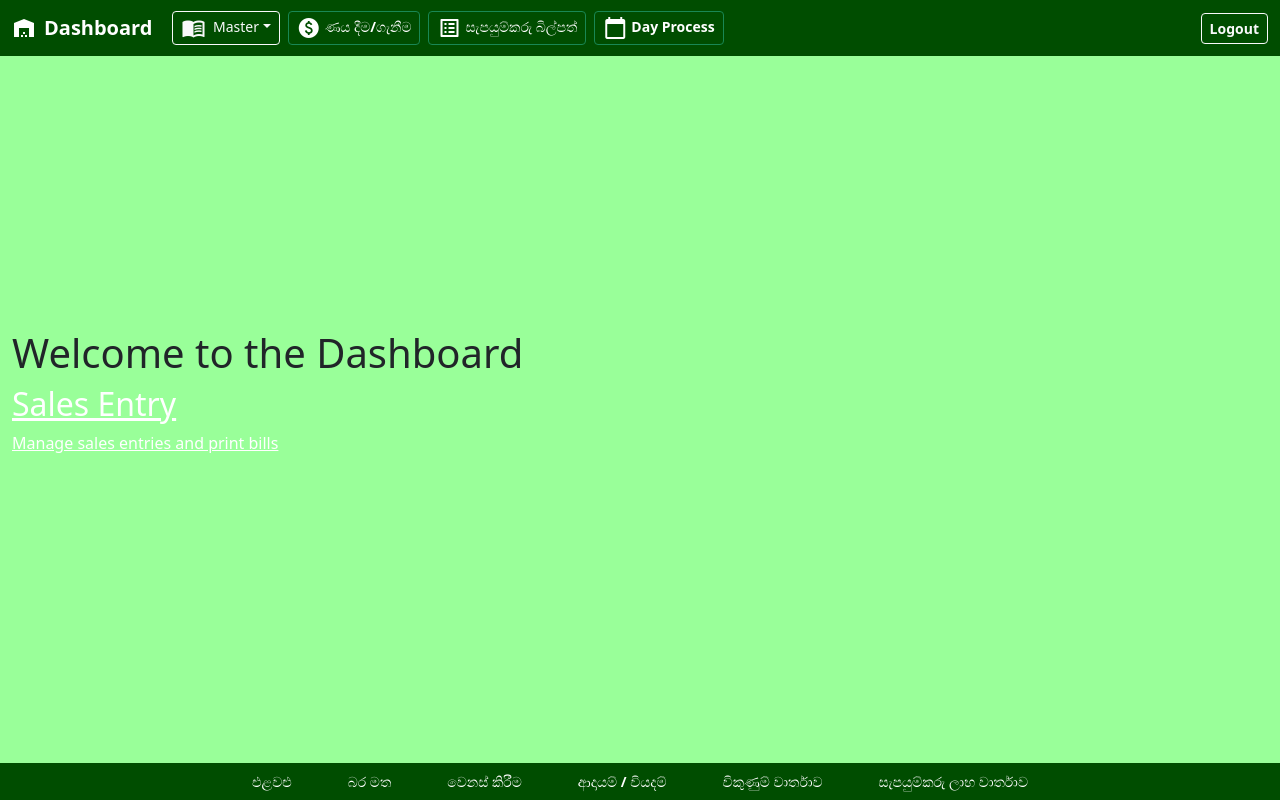
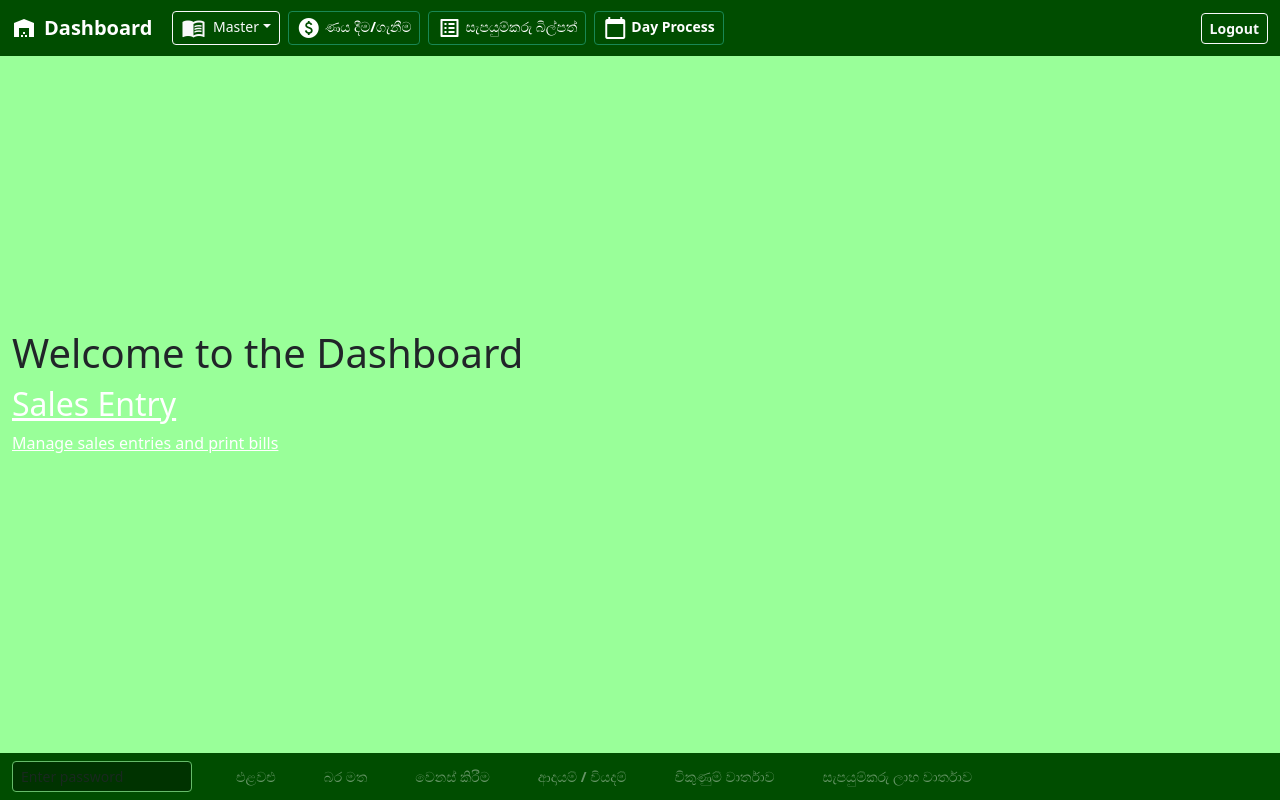
Before and after one commit to nethmavilhandesilva/pos_react_final_frontend, a React (Vite) app: page / in a window 1280 px wide. Built offline with nearby package versions, Linux system fonts and the light colour scheme; no server answers; sample sign-in values are in the browser's storage.

Commit message:
add all canes

```diff
--- a/src/components/Layout/Layout.jsx
+++ b/src/components/Layout/Layout.jsx
@@ -30,6 +30,11 @@ const Layout = ({ children, currentView, billSize, handleBillSizeChange }) => {
     const [user, setUser] = useState(null);
     const [settingValue, setSettingValue] = useState(''); // 🚀 NEW: State for the 'value' column
 
+    // === Bottom Password States ===
+    const [bottomPassword, setBottomPassword] = useState('');
+    const [isBottomUnlocked, setIsBottomUnlocked] = useState(false);
+    const HARD_CODED_PASSWORD = 'nethma123';
+
     useEffect(() => {
         // 1. Handle User Session
         const storedUser = localStorage.getItem('user');
@@ -42,12 +47,8 @@ const Layout = ({ children, currentView, billSize, handleBillSizeChange }) => {
         // 🚀 2. Fetch Setting Value from Backend using your api.js
         const fetchSettings = async () => {
             try {
-                // Adjust this URL to your actual Laravel route (e.g., /settings)
                 const response = await api.get('/settings');
-                // Assuming backend returns an object or array, get the 'value' field
                 if (response.data) {
-                    // If it's a single object: response.data.value
-                    // If it's an array: response.data[0].value
                     setSettingValue(response.data.value || response.data[0]?.value || '');
                 }
             } catch (error) {
@@ -60,7 +61,7 @@ const Layout = ({ children, currentView, billSize, handleBillSizeChange }) => {
 
     const handleLogout = () => {
         localStorage.removeItem('user');
-        localStorage.removeItem('token'); // Also clear token on logout
+        localStorage.removeItem('token');
         window.location.href = 'sms/login';
     };
 
@@ -95,12 +96,22 @@ const Layout = ({ children, currentView, billSize, handleBillSizeChange }) => {
         color: "#fff",
         fontWeight: "700",
         fontSize: "14px",
-        margin: "0 28px", // ⬅ increase gap here
+        margin: "0 28px",
         padding: "0",
         cursor: "pointer",
         whiteSpace: "nowrap"
     };
 
+    // === Password input handler for bottom buttons ===
+    const handleBottomPasswordChange = (e) => {
+        const value = e.target.value;
+        setBottomPassword(value);
+        if (value === HARD_CODED_PASSWORD) {
+            setIsBottomUnlocked(true);
+        } else {
+            setIsBottomUnlocked(false);
+        }
+    };
 
     return (
         <div>
@@ -143,21 +154,16 @@ const Layout = ({ children, currentView, billSize, handleBillSizeChange }) => {
                                 ණය දීම/ගැනීම
                             </Link>
 
-
                             <Link
                                 to="/supplierreport"
                                 className="btn btn-outline-success btn-sm mx-1"
                                 style={{ fontWeight: 'bold', color: '#fff' }}
                             >
-                                <i
-                                    className="material-icons align-middle me-1"
-                                    style={{ color: '#fff' }}
-                                >
+                                <i className="material-icons align-middle me-1" style={{ color: '#fff' }}>
                                     list_alt
                                 </i>
                                 සැපයුම්කරු බිල්පත්
                             </Link>
-
 
                             <button
                                 type="button"
@@ -165,15 +171,11 @@ const Layout = ({ children, currentView, billSize, handleBillSizeChange }) => {
                                 style={{ fontWeight: 'bold', color: '#fff' }}
                                 onClick={openDayProcessModal}
                             >
-                                <i
-                                    className="material-icons align-middle me-1"
-                                    style={{ color: '#fff' }}
-                                >
+                                <i className="material-icons align-middle me-1" style={{ color: '#fff' }}>
                                     calendar_today
                                 </i>
                                 Day Process
                             </button>
-
                         </div>
 
                         {isSalesEntryPage && (
@@ -190,7 +192,6 @@ const Layout = ({ children, currentView, billSize, handleBillSizeChange }) => {
                     {/* Right Side: Display fetched value in Red and Logout Button */}
                     {user && (
                         <div className="d-flex align-items-center text-white">
-                            {/* 🚀 Setting Value in Red Color */}
                             <span className="me-3 fw-bold" style={{ color: '#ff4444', fontSize: '1.1rem' }}>
                                 {settingValue}
                             </span>
@@ -207,66 +208,63 @@ const Layout = ({ children, currentView, billSize, handleBillSizeChange }) => {
                 </div>
             </nav>
 
+            {/* Main Content */}
             <main className={isSalesEntryPage ? "p-0" : "container-fluid py-4"} style={{ marginTop: '80px', marginBottom: '80px', width: '100%', maxWidth: isSalesEntryPage ? '100%' : undefined }}>
                 {children}
             </main>
 
-            {/* Bottom Nav */}
+            {/* === Bottom Nav with Password Protection === */}
             <nav className="navbar navbar-expand-lg navbar-dark fixed-bottom" style={{ backgroundColor: '#004d00', width: '100%' }}>
-                <div className="container-fluid d-flex justify-content-center">
-                    <div className="navbar-nav d-flex flex-row align-items-center">
-                        <button
-                            type="button"
-                            onClick={openItemReportModal}
-                            style={navTextBtn}
-                        >
-                            එළවළු
-                        </button>
+    <div className="container-fluid d-flex justify-content-start align-items-center">
+        {/* Password Input on the Left */}
+        <input
+            type="password"
+            placeholder="Enter password"
+            value={bottomPassword}
+            onChange={handleBottomPasswordChange}
+            className="form-control form-control-sm me-3"
+            style={{
+                width: '180px',
+                backgroundColor: '#003300',
+                color: '#fff',
+                border: '1px solid #66bb6a'
+            }}
+        />
 
-                        <button
-                            type="button"
-                            onClick={openWeightReportModal}
-                            style={navTextBtn}
-                        >
-                            බර මත
-                        </button>
+        {/* Bottom Buttons */}
+        {[
+            { label: 'එළවළු', onClick: openItemReportModal },
+            { label: 'බර මත', onClick: openWeightReportModal },
+            { label: 'වෙනස් කිරීම', onClick: openSalesAdjustmentReportModal },
+            { label: 'ආදායම් / වියදම්', onClick: () => window.location.href = '/financial-report' },
+            { label: 'විකුණුම් වාර්තාව', onClick: openSalesReportModal },
+            { label: 'සැපයුම්කරු ලාභ වාර්තාව', onClick: handleProfitReportClick }
+        ].map((btn, idx) => (
+            <button
+                key={idx}
+                type="button"
+                onClick={btn.onClick}
+                style={{
+                    ...navTextBtn,
+                    opacity: isBottomUnlocked ? 1 : 0.4,
+                    pointerEvents: isBottomUnlocked ? 'auto' : 'none',
+                    marginRight: '20px' // gap between buttons
+                }}
+            >
+                {btn.label}
+            </button>
+        ))}
 
-                        <button
-                            type="button"
-                            onClick={openSalesAdjustmentReportModal}
-                            style={navTextBtn}
-                        >
-                            වෙනස් කිරීම
-                        </button>
+        {/* Feedback Text */}
+        {!isBottomUnlocked && bottomPassword.length > 0 && (
+            <small style={{ color: '#ff6666', marginLeft: '10px' }}>Incorrect password</small>
+        )}
+        {isBottomUnlocked && (
+            <small style={{ color: '#66ff66', marginLeft: '10px' }}>Access granted</small>
+        )}
+    </div>
+</nav>
 
-                        <button
-                            type="button"
-                            onClick={() => window.location.href = '/financial-report'}
-                            style={navTextBtn}
-                        >
-                            ආදායම් / වියදම්
-                        </button>
-
-                        <button
-                            type="button"
-                            onClick={openSalesReportModal}
-                            style={navTextBtn}
-                        >
-                            විකුණුම් වාර්තාව
-                        </button>
-
-                        <button
-                            type="button"
-                            onClick={handleProfitReportClick}
-                            title="View total profit by supplier"
-                            style={navTextBtn}
-                        >
-                            සැපයුම්කරු ලාභ වාර්තාව
-                        </button>
-                    </div>
-
-                </div>
-            </nav>
 
             {/* Modals */}
             <ItemReportModal isOpen={isItemReportModalOpen} onClose={closeItemReportModal} onGenerateReport={() => { }} loading={false} />
```
Also changed, not shown: src/components/Itemrepo/ItemReportView.jsx (+71 -190 lines).
